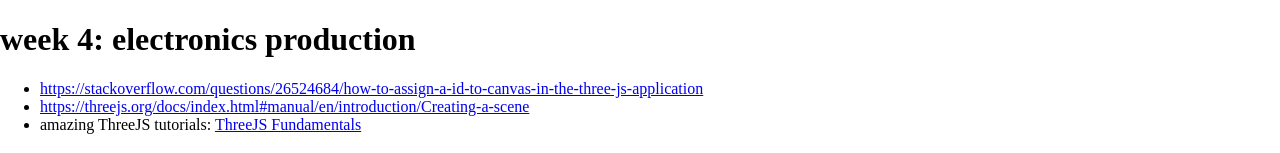
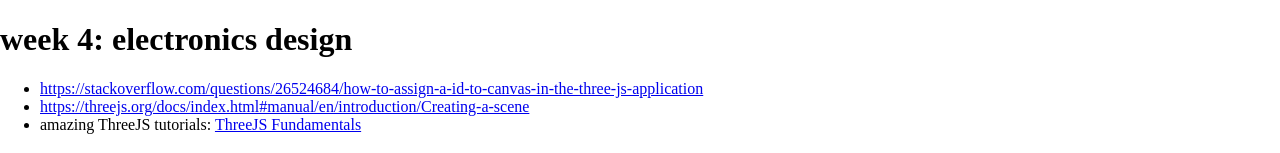
Before and after one commit to mattfeng/htmaa, a Gatsby site in the folder web/: page /wk4 in a window 1280 px wide. Shown: the top 153 px of the page. Built offline with nearby package versions, Linux system fonts and the light colour scheme; Gatsby itself is replaced by a stand-in of ours; some packages are replaced by stand-ins of ours.

Commit message:
wk4 stuff

```diff
--- a/web/src/content/wk4.mdx
+++ b/web/src/content/wk4.mdx
@@ -1,4 +1,4 @@
-# week 4: electronics production
+# week 4: electronics design
 
 - https://stackoverflow.com/questions/26524684/how-to-assign-a-id-to-canvas-in-the-three-js-application
 - https://threejs.org/docs/index.html#manual/en/introduction/Creating-a-scene
```
Also changed, not shown: 1 other file.
